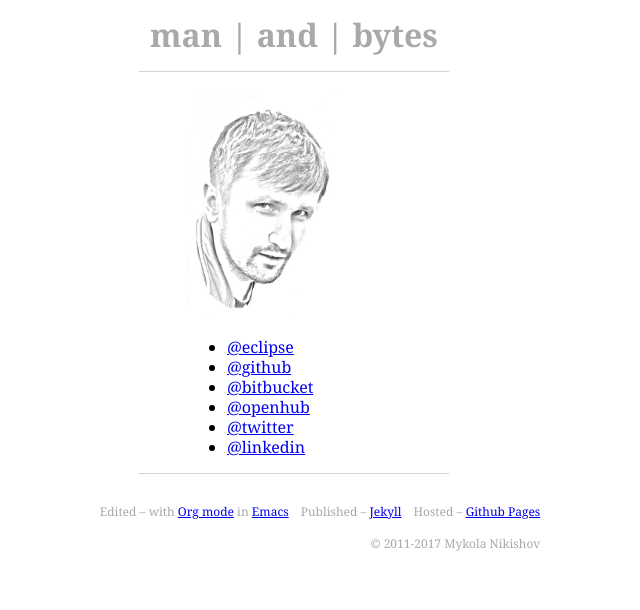
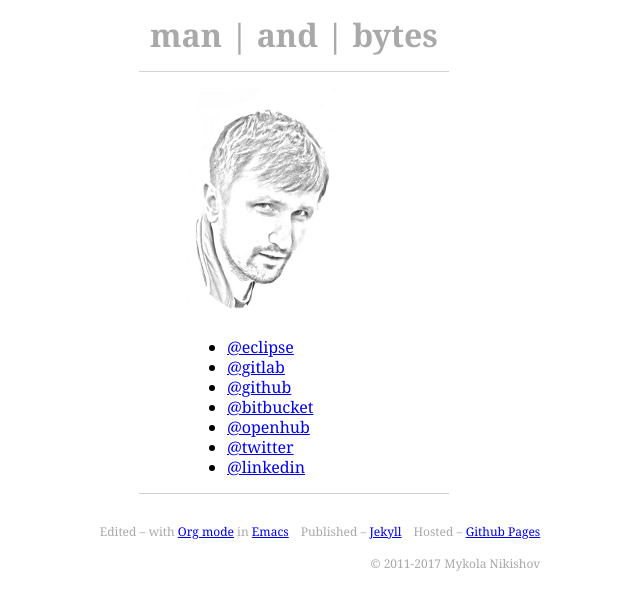
Before and after one commit to manandbytes/manandbytes.github.com, a Jekyll site: the page built from index.md, in a window 1280 px wide. Shown: the top 610 px of the page, without its empty margins (346-986 px from the left). Built offline with Jekyll 4.4.1, drawn with Linux system fonts in a browser that asks for light colours.

Commit message:
Add link to gitlab

```diff
--- a/_includes/aside.md
+++ b/_includes/aside.md
@@ -1,6 +1,7 @@
 ![me](/me.png)
 
 * [@eclipse](https://accounts.eclipse.org/users/mnikishov)
+* [@gitlab](https://gitlab.com/manandbytes)
 * [@github](https://github.com/manandbytes)
 * [@bitbucket](https://bitbucket.org/manandbytes/)
 * [@openhub](https://www.openhub.net/accounts/manandbytes)
```
